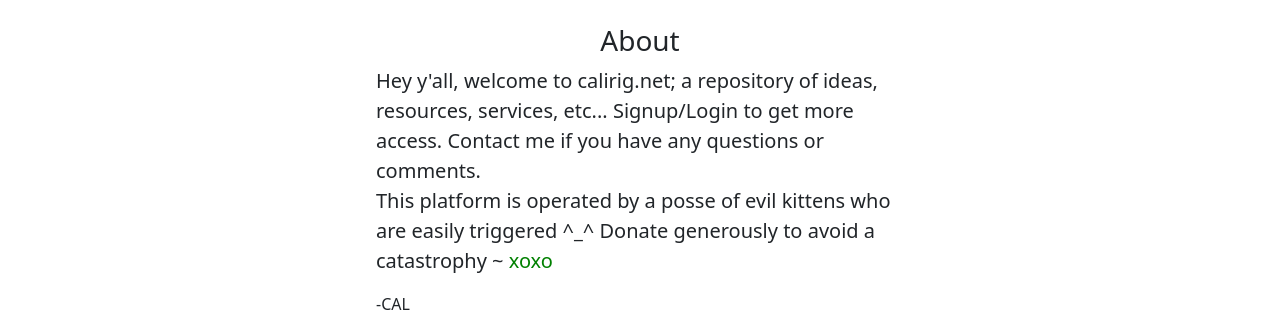
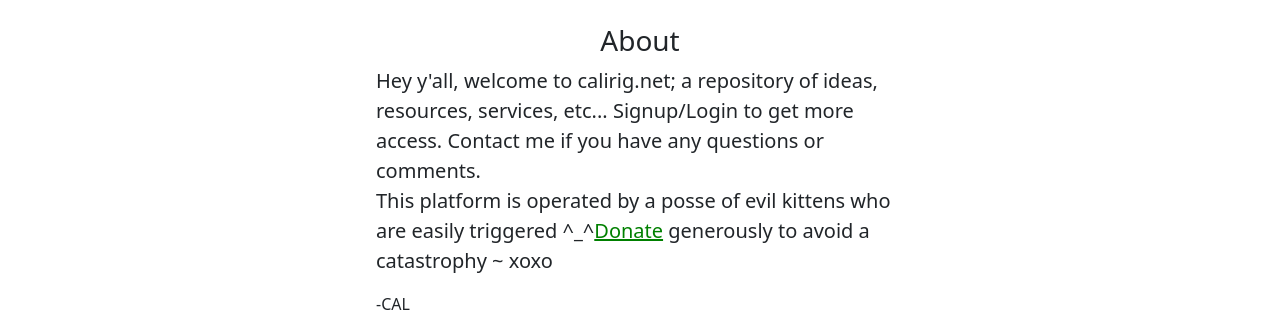
Before and after one commit to calbytes/calirig, a Next.js app: page /about in a window 1280 px wide. Shown: the part 354-680 px from the top of the page. Built offline with nearby package versions, Linux system fonts and the light colour scheme.

Commit message:
updated about

```diff
--- a/package.json
+++ b/package.json
@@ -11,6 +11,7 @@
   },
   "dependencies": {
     "@types/react-dom": "^18.2.8",
+    "axios": "^1.6.2",
     "bootstrap": "^5.3.2",
     "cookies": "^0.8.0",
     "cookies-next": "^4.0.0",
--- a/pages/about.tsx
+++ b/pages/about.tsx
@@ -21,10 +21,10 @@ export default function About(): JSX.Element {
         <p className="lead mb-3">
           Hey y'all, welcome to calirig.net; a repository of ideas, resources, services, etc...
           Signup/Login to get more access. Contact me if you have any questions or comments. <br/>
-          This platform is operated by a posse of evil kittens who are easily triggered ^_^ Donate
-          generously to avoid a catastrophy
-          ~ <Link href="https://paypal.me/calnyc" className="text-decoration-none" target="_blank" rel="noreferrer"
-            style={{color:"green"}}>xoxo</Link><br/>
+          This platform is operated by a posse of evil kittens who are easily triggered ^_^
+          <Link href="https://paypal.me/calnyc" target="_blank" rel="noreferrer"
+            style={{color:"green"}}>Donate</Link> generously to avoid a catastrophy
+          ~ xoxo
         </p>
         <p>-CAL</p>
 
```
Also changed, not shown: 1 other file (tests, documents, lock files or other folders).
